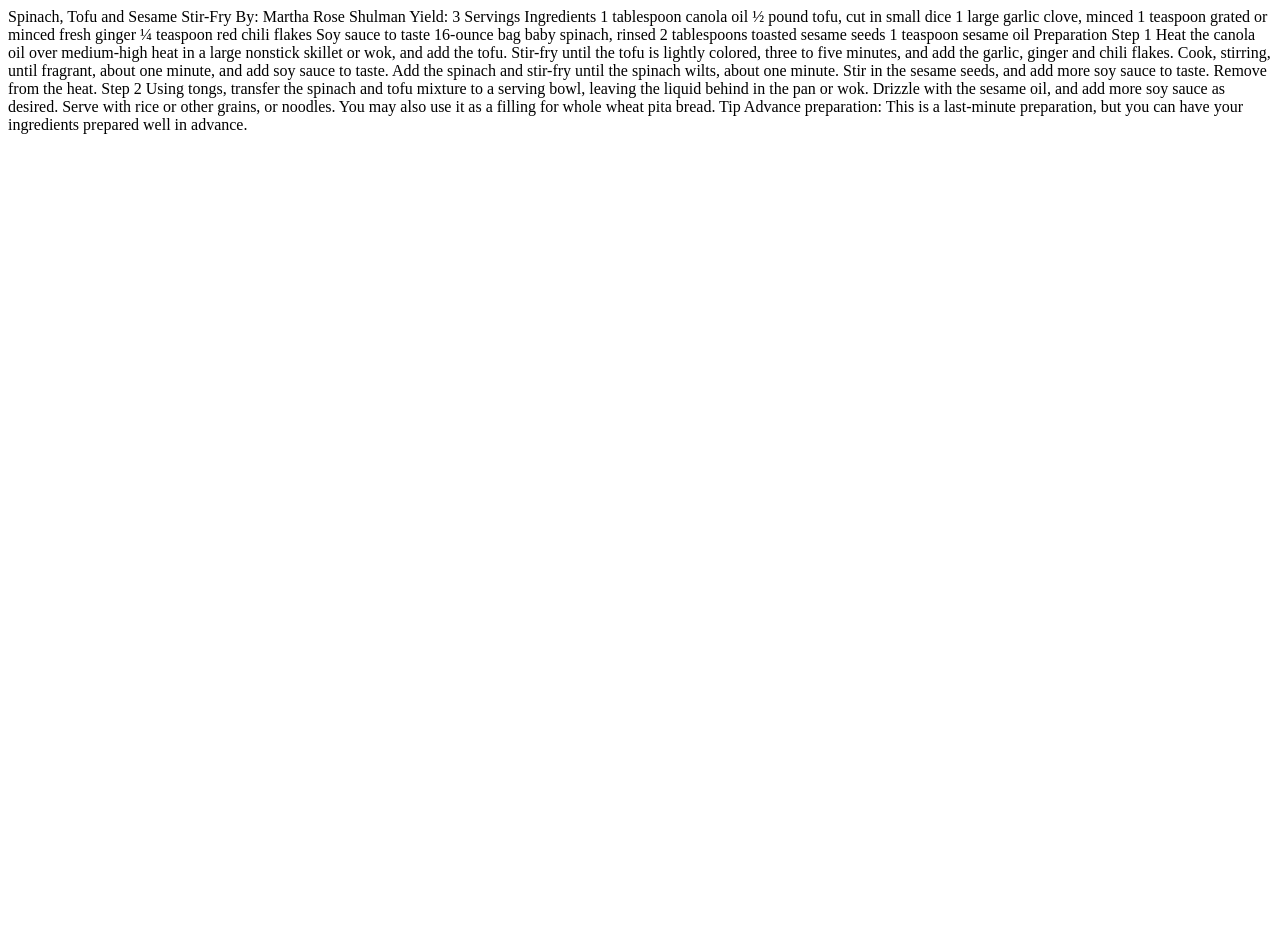
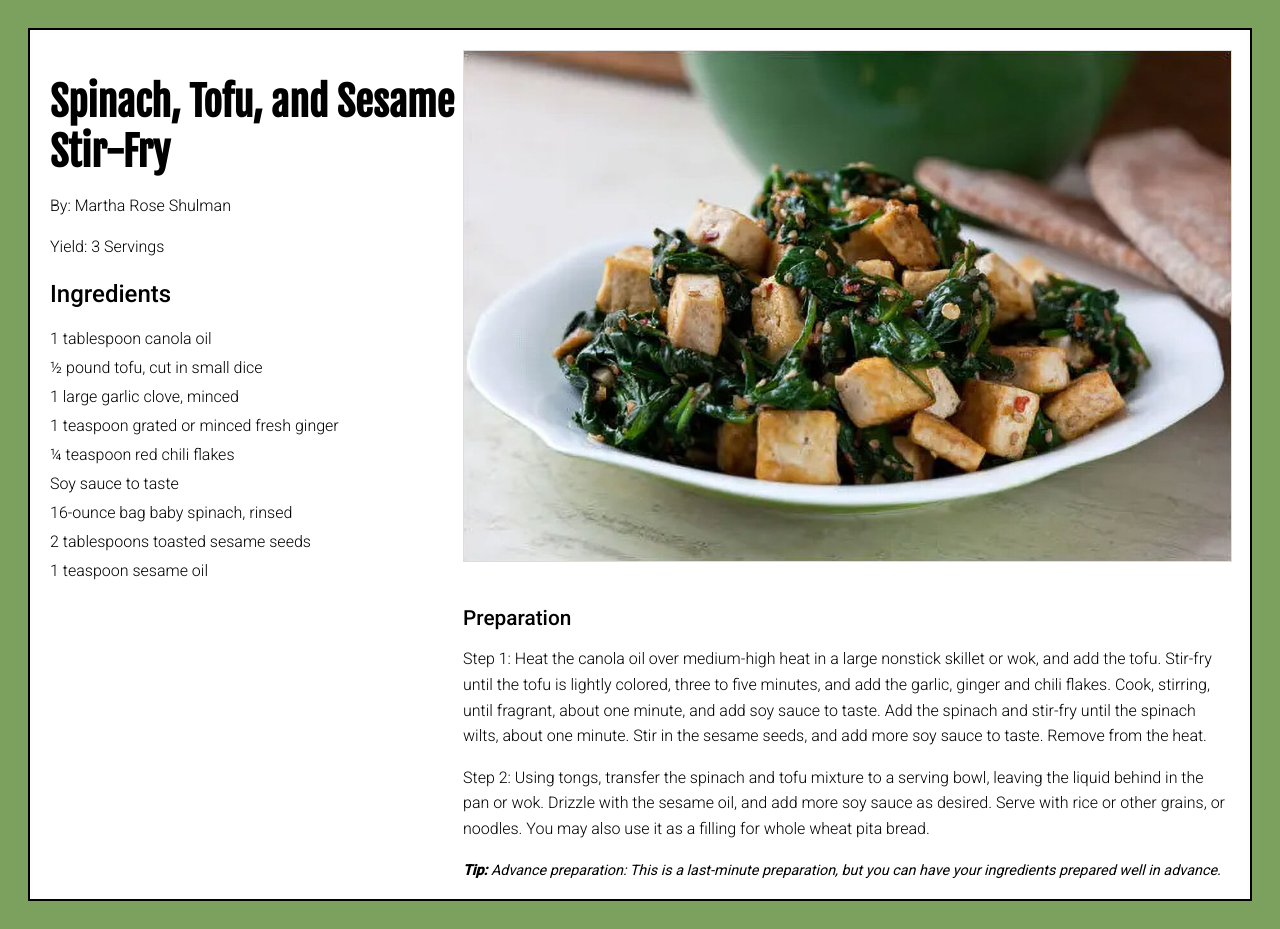
Before and after one commit to CatGoesGH/exercise7, a plain HTML site: page index.html in a window 1280 px wide. Before the commit the page ends 800 px from the top, so only its background shows below. Drawn offline with Linux system fonts and the light colour scheme.

Commit message:
testing colours

```diff
--- a/index.html
+++ b/index.html
@@ -1,30 +1,121 @@
-<!--This receipe is taken from https://cooking.nytimes.com/recipes/1012494-spinach-tofu-and-sesame-stir-fry -->
+<!DOCTYPE html>
+<html lang="en">
+<head>
+  <meta charset="UTF-8">
+  <title>Exercise 7: Typography</title>
+  <!-- Created by Caitlyn Tan on Nov. 6, 2024 -->
+  <link rel="preconnect" href="https://fonts.googleapis.com">
+  <link rel="preconnect" href="https://fonts.gstatic.com" crossorigin>
+  <link href="https://fonts.googleapis.com/css2?family=Roboto:ital,wght@0,300;0,400;0,500&family=Fjalla+One&display=swap" rel="stylesheet">
+  <style>
+    body {
+      font-family: 'Roboto', sans-serif;
+      background-color: #7ca15f;
+      display: flex;
+      padding: 20px;
+    }
 
+    .recipe-container {
+      width: 1200px;
+      background-color: #ffffff;
+      padding: 20px;
+      border: 2px solid;
+      display: flex;
+    }
 
+    h1 {
+      font-family: 'Fjalla One', sans-serif;
+      font-size: 2.5em;
+      margin-bottom: 10px;
+    }
 
-Spinach, Tofu and Sesame Stir-Fry
-By: Martha Rose Shulman
-Yield: 3 Servings
+    h2 {
+      font-family: 'Roboto', sans-serif;
+      font-weight: 500;
+      font-size: 1.5em;
+      margin-bottom: 10px;
+    }
 
-Ingredients
+    h3 {
+      font-family: 'Roboto', sans-serif;
+      font-weight: 500;
+      font-size: 1.3em;
+      margin: 20px 0 10px;
+    }
 
-1 tablespoon canola oil
-½ pound tofu, cut in small dice
-1 large garlic clove, minced
-1 teaspoon grated or minced fresh ginger
-¼ teaspoon red chili flakes
-Soy sauce to taste
-16-ounce bag baby spinach, rinsed
-2 tablespoons toasted sesame seeds
-1 teaspoon sesame oil
+    p, .author, .yield {
+      font-family: 'Roboto', sans-serif;
+      font-weight: 300;
+      line-height: 1.6;
+      margin-bottom: 10px;
+    }
 
-Preparation
+    .left-column {
+      width: 35%;
+    }
 
-Step 1
-Heat the canola oil over medium-high heat in a large nonstick skillet or wok, and add the tofu. Stir-fry until the tofu is lightly colored, three to five minutes, and add the garlic, ginger and chili flakes. Cook, stirring, until fragrant, about one minute, and add soy sauce to taste. Add the spinach and stir-fry until the spinach wilts, about one minute. Stir in the sesame seeds, and add more soy sauce to taste. Remove from the heat.
+    .right-column {
+      width: 65%;
+    }
 
-Step 2
-Using tongs, transfer the spinach and tofu mixture to a serving bowl, leaving the liquid behind in the pan or wok. Drizzle with the sesame oil, and add more soy sauce as desired. Serve with rice or other grains, or noodles. You may also use it as a filling for whole wheat pita bread.
+    ul.ingredients {
+      list-style-type: none;
+      padding: 0;
+      font-weight: 200;
+    }
 
-Tip
-Advance preparation: This is a last-minute preparation, but you can have your ingredients prepared well in advance.
+    ul.ingredients li {
+      padding: 5px 0;
+    }
+
+    /* Recipe Photo */
+    .recipe-photo {
+      max-width: 100%;
+      border: 1px solid #ddd;
+      margin-bottom: 20px;
+    }
+
+    /* Additional Styling */
+    .tip {
+      font-size: 0.9em;
+      margin-top: 20px;
+      font-style: italic;
+    }
+  </style>
+</head>
+<body>
+  <div class="recipe-container">
+    <div class="left-column">
+      <h1>Spinach, Tofu, and Sesame Stir-Fry</h1>
+      <p class="author">By: Martha Rose Shulman</p>
+      <p class="yield">Yield: 3 Servings</p>
+
+      <h2>Ingredients</h2>
+      <ul class="ingredients">
+        <li>1 tablespoon canola oil</li>
+        <li>½ pound tofu, cut in small dice</li>
+        <li>1 large garlic clove, minced</li>
+        <li>1 teaspoon grated or minced fresh ginger</li>
+        <li>¼ teaspoon red chili flakes</li>
+        <li>Soy sauce to taste</li>
+        <li>16-ounce bag baby spinach, rinsed</li>
+        <li>2 tablespoons toasted sesame seeds</li>
+        <li>1 teaspoon sesame oil</li>
+      </ul>
+    </div>
+
+    <div class="right-column">
+      <img src="recipe-photo-Enhanced-SR.jpg" alt="Spinach, Tofu and Sesame Stir-Fry" class="recipe-photo">
+
+      <h3>Preparation</h3>
+      <p>Step 1: Heat the canola oil over medium-high heat in a large nonstick skillet or wok, and add the tofu. Stir-fry until the tofu is lightly colored, three to five minutes, and add the garlic, ginger and chili flakes. Cook, stirring, until fragrant, about one minute, and add soy sauce to taste. Add the spinach and stir-fry until the spinach wilts, about one minute. Stir in the sesame seeds, and add more soy sauce to taste. Remove from the heat.</p>
+
+      <p>Step 2: Using tongs, transfer the spinach and tofu mixture to a serving bowl, leaving the liquid behind in the pan or wok. Drizzle with the sesame oil, and add more soy sauce as desired. Serve with rice or other grains, or noodles. You may also use it as a filling for whole wheat pita bread.</p>
+
+      <div class="tip">
+        <strong>Tip:</strong> Advance preparation: This is a last-minute preparation, but you can have your ingredients prepared well in advance.
+      </div>
+    </div>
+  </div>
+</body>
+</html>
```
